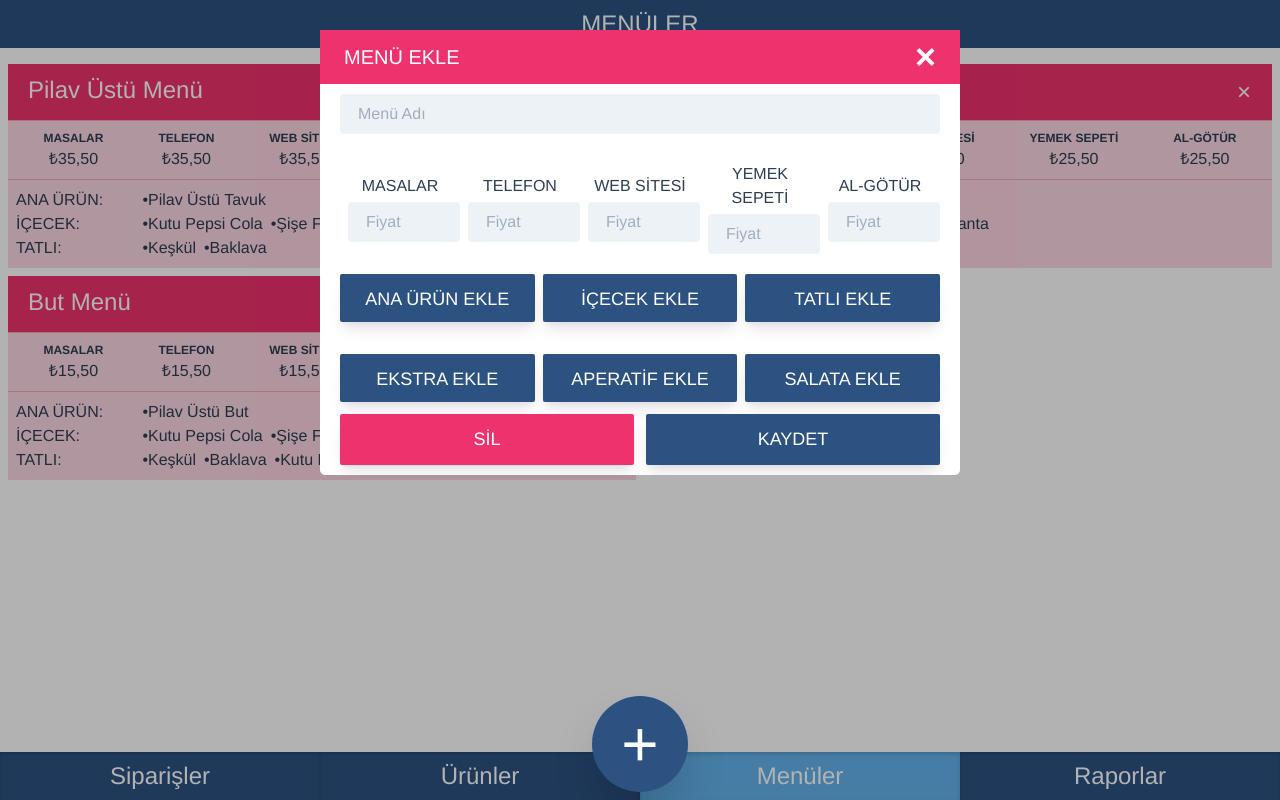
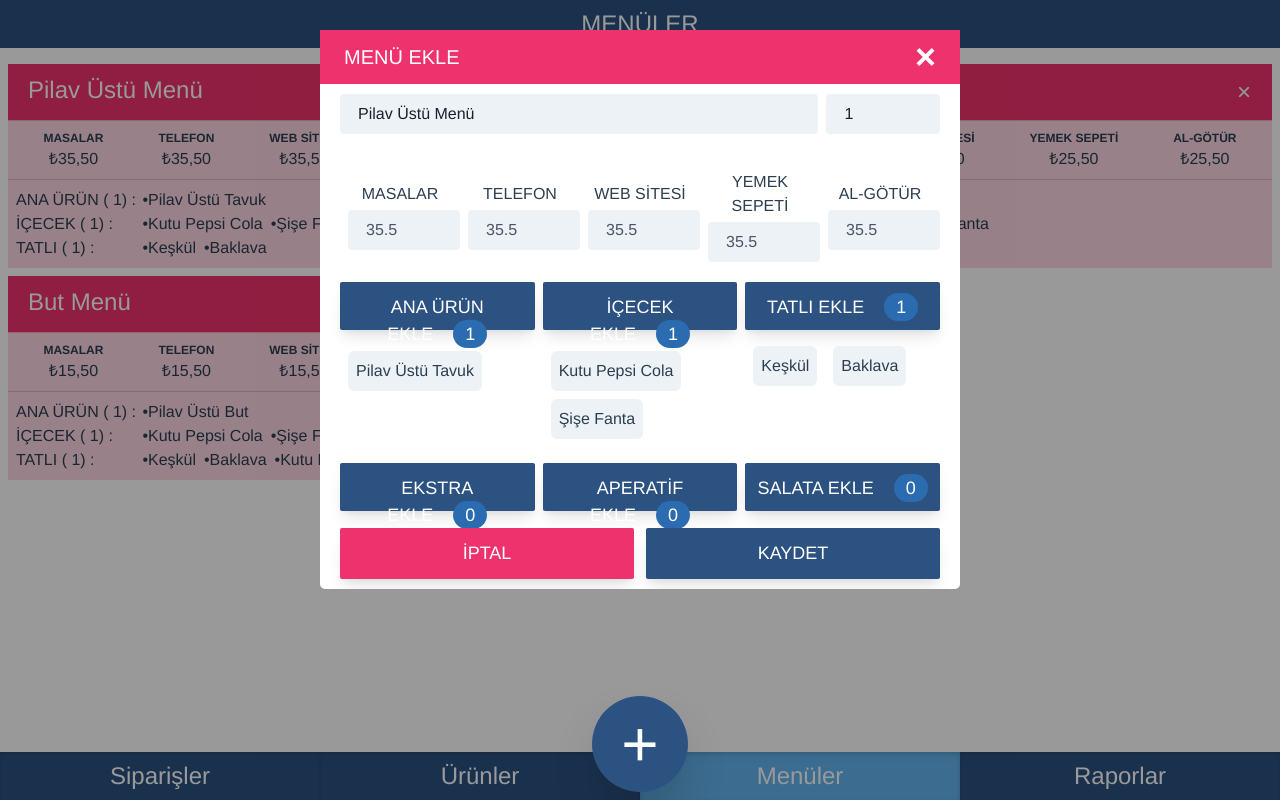
Before and after one commit to hasanerken/gordion3, a Vue app: page /menus in a window 1280 px wide. Both pictures are taken after a click on the element "Pilav Üstü Menü". Built offline with nearby package versions, Linux system fonts and the light colour scheme.

Commit message:
menu quantity completed

```diff
--- a/src/assets/main.css
+++ b/src/assets/main.css
@@ -2,6 +2,12 @@
 button:focus {
   outline: 0;
 }
+
+input::-webkit-outer-spin-button,
+input::-webkit-inner-spin-button {
+  display: none;
+}
+
 
 input {
   @apply bg-gray-200 appearance-none border-2 border-gray-200 rounded py-2 px-4 text-gray-900 leading-tight;
--- a/src/components/MenuForm.vue
+++ b/src/components/MenuForm.vue
@@ -1,12 +1,18 @@
 <template>
   <form @submit.prevent class="w-full ">
     <div class="mb-6 md:flex md:items-center">
-      <div class="w-full">
+      <div class="grid w-full grid-cols-5 gap-2 pb-2">
         <input
-          class="w-full px-4 py-2 leading-tight text-gray-700 bg-gray-200 border-2 border-gray-200 rounded appearance-none focus:outline-none focus:bg-white focus:border-myred-400"
+          class="col-span-4 focus:outline-none focus:bg-white focus:border-myred-400"
           type="text"
           placeholder="Menü Adı"
           v-model="label"
+        />
+        <input
+          class="focus:outline-none focus:bg-white focus:border-myred-400"
+          type="number"
+          placeholder="Ürün Sırası"
+          v-model="position"
         />
       </div>
     </div>
@@ -30,16 +36,22 @@
         <button
           class="w-full h-12 my-3 text-white bg-blue-800"
           @click="
-            openProductSelector({ index: categoryKey, label: category.label })
+            openProductSelector({
+              categoryKey: categoryKey,
+              categoryLabel: category.label
+            })
           "
         >
-          {{ category.label }} EKLE
+          <span> {{ category.label }} EKLE</span>
+          <span class="px-3 py-1 ml-5 bg-blue-700 rounded-full">{{
+            content[categoryKey].quantity
+          }}</span>
         </button>
         <div v-if="content[categoryKey]" class="flex flex-row flex-wrap">
           <div
             v-for="(item, idx) in content[categoryKey].ids"
             :key="idx"
-            class="p-2 mx-2 my-1 bg-gray-200 rounded-md"
+            class="p-2 mx-2 my-1 bg-gray-200 rounded-md cursor-pointer"
             @click="
               removeProductFromMenu({
                 idx: idx,
@@ -55,8 +67,8 @@
     </div>
   </form>
   <div class="grid justify-between grid-flow-row grid-cols-2 gap-3 text-md">
-    <button class="text-white bg-myred-500">
-      SİL
+    <button class="text-white bg-myred-500" @click="$emit('close-modal')">
+      İPTAL
     </button>
     <button class="text-white bg-blue-800 " @click="submitForm">
       KAYDET
@@ -64,20 +76,61 @@
   </div>
 
   <!-- MENÜ İÇERİSİNE YEMEK, İÇECEK VB. EKLEMELERİN YAPILDIĞI MODAL -->
-  <modal ref="productSelector" :position="'second'">
+  <modal ref="productSelector" :position="'second'" :title="'Ürün Ekle'">
     <template v-slot:header> EKLENECEK ÜRÜNÜ SEÇİN </template>
     <template v-slot:body class="bg-blue-300">
       <div
         id="fullText"
         class="grid w-full h-full grid-cols-2 gap-2 rounded-b-lg"
       >
+        <div class="flex justify-center col-span-2">
+          <div class="flex items-center justify-center">
+            <div class="mr-4 text-xl font-bold text-blue-800">
+              MENÜYE EKLENECEK ÜRÜN ADEDİ:
+            </div>
+            <div
+              class="flex justify-center text-xl bg-blue-900 rounded-l-full cursor-pointer"
+              @click="decreaseQuantity"
+            >
+              <svg
+                class="w-12 h-12 p-2"
+                fill="#FEFEFE"
+                xmlns="http://www.w3.org/2000/svg"
+                viewBox="0 0 20 20"
+              >
+                <path
+                  d="M10 20a10 10 0 1 1 0-20 10 10 0 0 1 0 20zm5-11H5v2h10V9z"
+                />
+              </svg>
+            </div>
+            <div
+              class="flex items-center justify-center w-24 h-12 text-2xl font-bold text-gray-100 bg-blue-900"
+            >
+              {{ content[selectedCategoryKey].quantity }}
+            </div>
+            <div
+              class="flex justify-center text-xl bg-blue-900 rounded-r-full cursor-pointer"
+              @click="increaseQuantity"
+            >
+              <svg
+                class="w-12 h-12 p-2"
+                fill="#FEFEFE"
+                xmlns="http://www.w3.org/2000/svg"
+                viewBox="0 0 20 20"
+              >
+                <path
+                  d="M11 9V5H9v4H5v2h4v4h2v-4h4V9h-4zm-1 11a10 10 0 1 1 0-20 10 10 0 0 1 0 20z"
+                />
+              </svg>
+            </div>
+          </div>
+        </div>
         <div
-          v-for="(product, index) in getProductsByCategory(
-            selectedCategoryLabel
-          )"
-          :key="index"
-          class=""
+          class="w-full col-span-2 mt-4 mr-6 text-xl font-bold text-blue-800"
         >
+          MENÜYE EKLENECEK ÜRÜNLER
+        </div>
+        <div v-for="(product, index) in filteredProducts" :key="index" class="">
           <div
             class="flex items-center justify-center w-full h-16 p-4 text-2xl bg-gray-400 rounded-md shadow-md cursor-pointer ripple "
             @click="addProductToMenu({ id: index, value: product.label })"
@@ -86,38 +139,78 @@
           </div>
         </div>
       </div>
+      <div
+        class="grid justify-between grid-flow-row grid-cols-2 gap-3 mt-4 text-md"
+      >
+        <button class="text-white bg-myred-500" @click="clearContent">
+          SİL
+        </button>
+        <button
+          class="text-white bg-blue-800 "
+          @click="productSelector.closeModal()"
+        >
+          KAYDET
+        </button>
+      </div>
     </template>
   </modal>
 </template>
 
 <script>
-import { reactive, toRefs, ref } from "vue";
+import { reactive, toRefs, ref, onMounted } from "vue";
 import useCategories from "@/compositions/useCategories";
 import useInterfaces from "@/compositions/useInterfaces";
 import useProducts from "@/compositions/useProducts";
+import useMenus from "@/compositions/useMenus";
 import { sortObject } from "@/compositions/useFunctions";
 export default {
   emits: ["close-modal"],
+  props: {
+    menuId: {
+      type: String,
+      default: ""
+    }
+  },
   setup(props, { emit }) {
     const { categories } = useCategories();
     const { activeInterfaces } = useInterfaces();
-    const { getProductsByCategory, getProduct } = useProducts();
+    const { addMenu, getMenu, getMenusLength } = useMenus();
+    const {
+      getProductsByCategory,
+      getProduct,
+      filterProducts,
+      filteredProducts
+    } = useProducts();
+
     const menuState = reactive({
-      label: "",
-      prices: {},
+      label: props.menuId ? getMenu(props.menuId).label : "",
+      position: props.menuId
+        ? getMenu(props.menuId).position
+        : getMenusLength() + 1,
+      prices: props.menuId ? getMenu(props.menuId).prices : {},
       content: {},
       selectedCategoryKey: "",
       selectedCategoryLabel: ""
     });
-    Object.keys(sortObject(categories)).forEach((item) => {
+
+    Object.keys(sortObject(categories)).forEach(item => {
       menuState.content[item] = {};
       menuState.content[item].ids = [];
+      menuState.content[item].quantity = 0;
     });
+
+    onMounted(() => {
+      if (props.menuId) {
+        menuState.content = getMenu(props.menuId).content;
+      }
+    });
+
     const productSelector = ref(false);
 
-    function openProductSelector() {
-      // this.selectedCategoryLabel = menu.label;
-      // this.selectedCategoryKey = menu.index;
+    function openProductSelector(payload) {
+      filterProducts(payload.categoryLabel);
+      menuState.selectedCategoryKey = payload.categoryKey;
+
       productSelector.value.openModal();
     }
 
@@ -127,26 +220,43 @@ export default {
       ) {
         menuState.content[menuState.selectedCategoryKey].ids.push(item.id);
       }
+      if (menuState.content[menuState.selectedCategoryKey].quantity === 0)
+        increaseQuantity();
+    }
+
+    function increaseQuantity() {
+      menuState.content[menuState.selectedCategoryKey].quantity++;
+    }
+    function decreaseQuantity() {
+      menuState.content[menuState.selectedCategoryKey].quantity--;
     }
 
     function removeProductFromMenu(payload) {
-      console.log(payload);
       menuState.content[payload.categoryKey].ids.splice(payload.idx, 1);
+
+      if (menuState.content[payload.categoryKey].ids.length === 0) {
+        menuState.content[menuState.selectedCategoryKey].quantity = 0;
+      }
+    }
+    function clearContent() {
+      menuState.content[menuState.selectedCategoryKey].quantity = 0;
+      menuState.content[menuState.selectedCategoryKey].ids = [];
+      productSelector.value.closeModal();
     }
 
     function submitForm() {
       let payload = {
         label: menuState.label,
+        position: menuState.position,
         content: menuState.content,
         prices: menuState.prices
       };
-      console.log("submitform", payload);
-      // if (this.sharedKey === "new") {
-      //   let uid = this.huid(8);
-      //   this.addMenu({ id: uid, menu: payload });
-      // } else {
-      //   this.editMenu({ id: this.sharedKey, updates: payload });
-      // }
+      if (props.menuId) {
+        addMenu({ id: props.menuId, menu: payload });
+      } else {
+        let uid = this.huid(8);
+        addMenu({ id: uid, menu: payload });
+      }
       emit("close-modal");
     }
 
@@ -161,6 +271,10 @@ export default {
       getProduct,
       addProductToMenu,
       removeProductFromMenu,
+      filteredProducts,
+      increaseQuantity,
+      decreaseQuantity,
+      clearContent,
       submitForm
     };
   }
--- a/src/components/Modal.vue
+++ b/src/components/Modal.vue
@@ -76,7 +76,7 @@ export default {
   right: 0;
   bottom: 0;
   left: 0;
-  background-color: rgba(0, 0, 0, 0.3);
+  background-color: rgba(0, 0, 0, 0.4);
   z-index: 1;
 }
 .modal__dialog {
--- a/src/components/OptionForm.vue
+++ b/src/components/OptionForm.vue
@@ -239,11 +239,6 @@ export default {
 </script>
 
 <style lang="postcss" scoped>
-input::-webkit-outer-spin-button,
-input::-webkit-inner-spin-button {
-  display: none;
-}
-
 button {
   @apply w-full p-3 text-lg rounded-sm shadow-lg;
 }
--- a/src/compositions/useMenus.js
+++ b/src/compositions/useMenus.js
@@ -3,10 +3,14 @@ import { reactive } from "vue";
 const menus = reactive({
   muid01: {
     label: "Pilav Üstü Menü",
+    position: 1,
     content: {
       food: { ids: ["uid1"], quantity: 1 },
       drink: { ids: ["uid5", "uid6"], quantity: 1 },
-      dessert: { ids: ["uid7", "uid8"], quantity: 1 }
+      dessert: { ids: ["uid7", "uid8"], quantity: 1 },
+      extra: { ids: [], quantity: 0 },
+      appetiser: { ids: [], quantity: 0 },
+      salad: { ids: [], quantity: 0 }
     },
     prices: {
       table: 35.5,
@@ -18,10 +22,14 @@ const menus = reactive({
   },
   muid02: {
     label: "Kanat Menü",
+    position: 2,
     content: {
       food: { ids: ["uid2"], quantity: 1 },
       drink: { ids: ["uid5", "uid6"], quantity: 1 },
-      dessert: { ids: ["uid7", "uid8"], quantity: 1 }
+      dessert: { ids: ["uid7", "uid8"], quantity: 1 },
+      extra: { ids: [], quantity: 0 },
+      appetiser: { ids: [], quantity: 0 },
+      salad: { ids: [], quantity: 0 }
     },
     prices: {
       table: 25.5,
@@ -33,10 +41,14 @@ const menus = reactive({
   },
   muid03: {
     label: "But Menü",
+    position: 3,
     content: {
       food: { ids: ["uid3"], quantity: 1 },
       drink: { ids: ["uid5", "uid6"], quantity: 1 },
-      dessert: { ids: ["uid7", "uid8", "uid5"], quantity: 1 }
+      dessert: { ids: ["uid7", "uid8", "uid5"], quantity: 1 },
+      extra: { ids: [], quantity: 0 },
+      appetiser: { ids: [], quantity: 0 },
+      salad: { ids: [], quantity: 0 }
     },
     prices: {
       table: 15.5,
@@ -49,5 +61,20 @@ const menus = reactive({
 });
 
 export default function useMenu() {
-  return { menus };
+  function addMenu(payload) {
+    menus[payload.id] = payload.menu;
+  }
+
+  function deleteMenu(menuId) {
+    delete menus[menuId];
+  }
+
+  function getMenu(menuId) {
+    return menus[menuId];
+  }
+
+  function getMenusLength() {
+    return Object.keys(menus).length;
+  }
+  return { menus, addMenu, deleteMenu, getMenu, getMenusLength };
 }
--- a/src/compositions/useProducts.js
+++ b/src/compositions/useProducts.js
@@ -137,7 +137,7 @@ const products = reactive({
 export default function useProduct() {
   Object.filter = (obj, predicate) =>
     Object.keys(obj)
-      .filter((key) => predicate(obj[key]))
+      .filter(key => predicate(obj[key]))
       .reduce((res, key) => Object.assign(res, { [key]: obj[key] }), {});
 
   const sharedFilter = ref(null);
@@ -162,7 +162,7 @@ export default function useProduct() {
   }
   const filteredProducts = computed(() => {
     let filteredItems = {};
-    Object.keys(products).forEach((item) => {
+    Object.keys(products).forEach(item => {
       if (sharedFilter.value !== null) {
         if (
           products[item].subCategory === sharedFilter.value ||
--- a/src/views/Menus.vue
+++ b/src/views/Menus.vue
@@ -6,12 +6,16 @@
       MENÜLER
     </div>
     <div class="grid justify-center grid-cols-2 gap-2 m-2 ">
-      <div v-for="(menu, key) in menus" :key="key" class="bg-pink-100 ">
+      <div
+        v-for="(menu, key) in sortObject(menus)"
+        :key="key"
+        class="bg-pink-100 "
+      >
         <div class="divide-y bg-myred-100 divide-mypink-400">
           <div
             class="flex justify-between p-2 text-2xl text-white bg-myred-500 "
           >
-            <div class="px-3 cursor-pointer" @click="openEditMenu(key)">
+            <div class="px-3 cursor-pointer" @click="openMenuScreen(key)">
               {{ menu.label }}
             </div>
             <div
@@ -29,7 +33,7 @@
               class="grid grid-cols-5"
             >
               <div v-if="content.ids.length > 0" class="col-span-1 text-left">
-                {{ categories[index].label }}:
+                {{ categories[index].label }} ( {{ content.quantity }}) :
               </div>
               <div class="flex flex-row flex-wrap col-span-4">
                 <span
@@ -50,14 +54,13 @@
     <!-- BU MODAL YENİ MENÜLERİN OLUŞTURULDUĞU KISIMDIR. -->
     <modal ref="menuScreen" :title="'Menü Ekle'">
       <template v-slot:body>
-        <MenuForm />
+        <MenuForm :menu-id="sharedMenuId" @close-modal="closeModal" />
       </template>
     </modal>
   </main>
 </template>
 
 <script>
-import Vuex from "vuex";
 import PriceBanner from "@/components/PriceBanner";
 import RoundedButton from "@/components/RoundedButton";
 import MenuForm from "@/components/MenuForm";
@@ -65,59 +68,39 @@ import { ref } from "vue";
 import useMenus from "@/compositions/useMenus";
 import useProducts from "@/compositions/useProducts";
 import useCategories from "@/compositions/useCategories";
-//import Vue from "vue";
 export default {
   setup() {
-    const { menus } = useMenus();
+    const { menus, deleteMenu } = useMenus();
     const { getProduct, filteredProducts } = useProducts();
     const { categories, subCategories } = useCategories();
     const menuScreen = ref(false);
+    const sharedMenuId = ref(null);
 
-    function openMenuScreen() {
+    function openMenuScreen(menuId) {
       menuScreen.value.openModal();
+      sharedMenuId.value = menuId;
     }
 
-    function openEditMenu() {
-      menuScreen.value.openModal();
+    function closeModal() {
+      menuScreen.value.closeModal();
     }
-
     return {
       menus,
       categories,
       subCategories,
       getProduct,
       openMenuScreen,
-      openEditMenu,
       filteredProducts,
+      sharedMenuId,
+      deleteMenu,
+      closeModal,
       menuScreen
     };
   },
-  data() {
-    return {
-      label: "",
-      prices: {},
-      selectedCategoryLabel: "",
-      selectedGroupKey: "",
-      content: {},
-      sharedKey: ""
-    };
-  },
-  mounted() {},
   components: {
     PriceBanner,
     RoundedButton,
     MenuForm
-  },
-  computed: {
-    ...Vuex.mapGetters("productStore", [
-      "getProductDetails",
-      "getProductsByGroup",
-      "getMenuByKey"
-    ]),
-    ...Vuex.mapGetters(["getActiveInterfaces"])
-  },
-  methods: {
-    ...Vuex.mapActions("productStore", ["addMenu", "deleteMenu", "editMenu"])
   }
 };
 </script>
```
